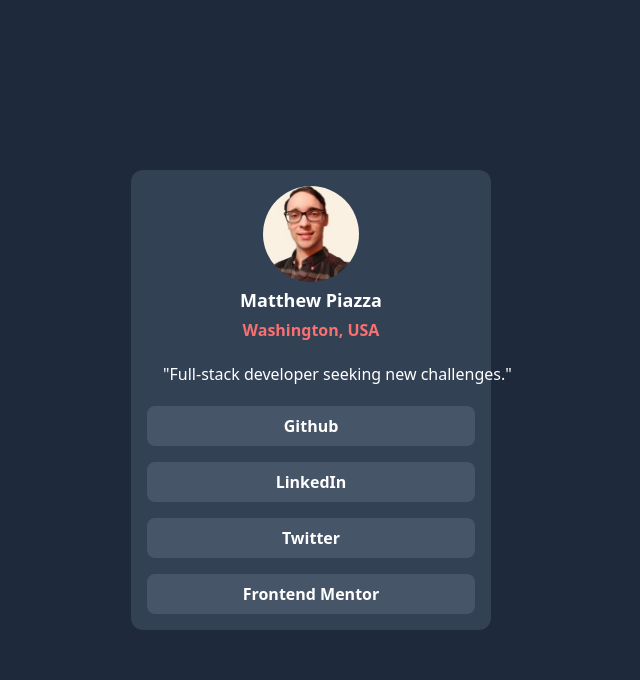
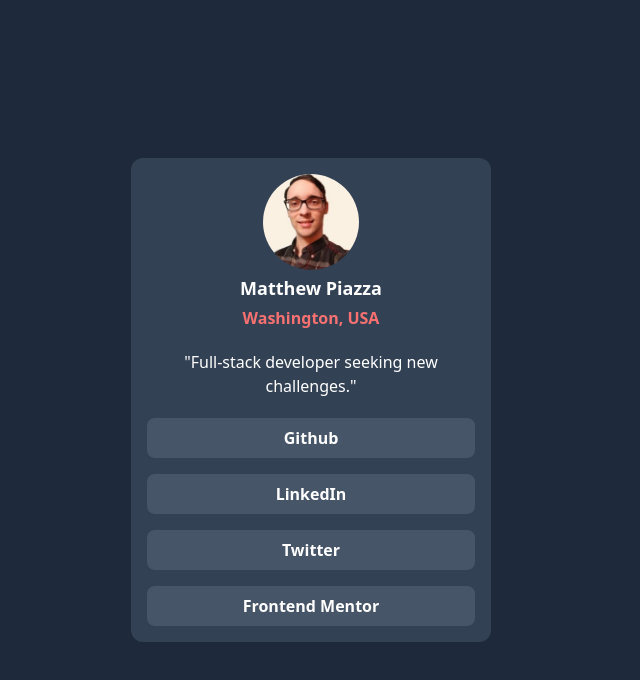
Before and after one commit to j-dax/login-fem, a website: page index.html in a window 1280 px wide. Shown: the whole page, without its empty margins (329-969 px from the left). Drawn offline with Linux system fonts and the light colour scheme.

Commit message:
fix(css): Removed unnecessary text-nowrap clause that caused text to overflow the parent div

```diff
--- a/index.html
+++ b/index.html
@@ -21,7 +21,7 @@
         />
         <p class="font-bold text-lg text-center">Matthew Piazza</p>
         <p class="text-red-400 font-semibold text-center">Washington, USA</p>
-        <p class="m-4 text-center text-nowrap">
+        <p class="m-4 text-center">
           "Full-stack developer seeking new challenges."
         </p>
         <div class="flex flex-col gap-4">
```
